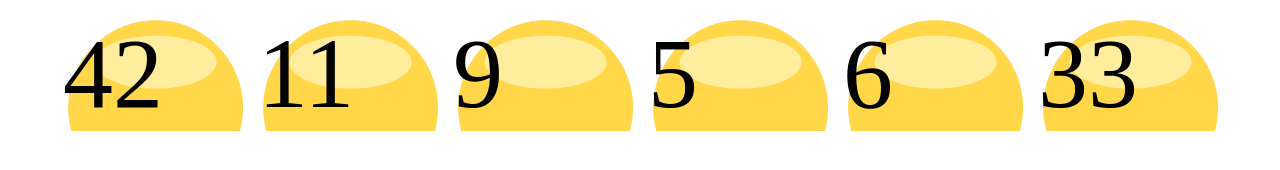
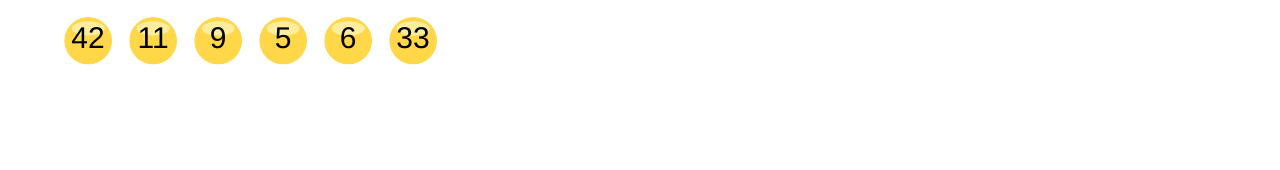
Before and after one commit to jjhamshaw/got-a-lotto-luck, a plain HTML site: page lotto.htm in a window 1280 px wide. Drawn offline with Linux system fonts and the light colour scheme.

Commit message:
sorted background image, ball image displays as li

```diff
--- a/lotto.htm
+++ b/lotto.htm
@@ -3,13 +3,20 @@
 	<head>
 		<script type="text/javascript" src="lotto.js"></script>
 		<style type="text/css">
+			body {font-family: Helvetica, sans-serif}
+
 			#lottoNumbers li {
-				width: 180px;
-				font-size: 100px;
+				width: 50px;
+				height: 50px;
+				font-size: 30px;
+				text-align: center;
 				list-style-type: none;
 				float:left;
 				margin-left: 15px;
+				padding-top: 5px;
 				background-image: url(lotto_ball.png);
+				background-repeat: no-repeat;
+				background-size: 100%;
 			}
 		</style>
 	</head>
```
